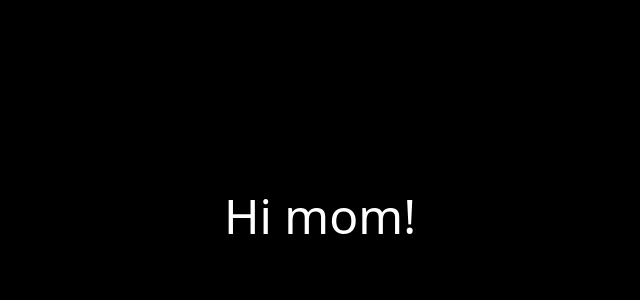
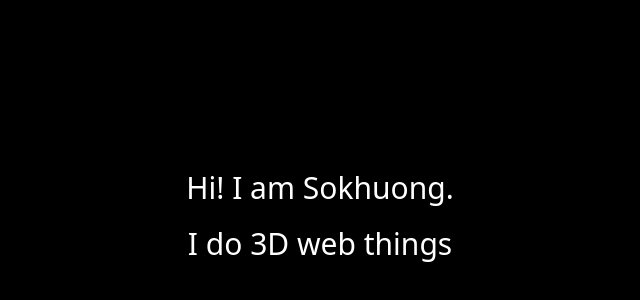
Before and after one commit to sokhuong-uon/sokhuong-old-portfolio, a Next.js app: page / in a window 1280 px wide. Shown: the part 184-484 px from the top of the page, without its empty margins (320-960 px from the left). Built offline with nearby package versions, Linux system fonts and the light colour scheme.

Commit message:
🔍 add extra content

```diff
--- a/pages/index.tsx
+++ b/pages/index.tsx
@@ -11,8 +11,9 @@ const Home: NextPage = () => {
 					content="Web Dev: Frontend;WebGL 3D Three.js React Three Fiber"
 				/>
 			</Head>
-			<div className="flex items-center justify-center w-screen h-screen bg-black">
-				<h1 className="text-5xl text-white">Hi mom!</h1>
+			<div className="flex flex-col items-center justify-center w-screen h-screen gap-5 bg-black">
+				<h1 className="text-3xl text-white">Hi! I am Sokhuong.</h1>
+				<h1 className="text-3xl text-white">I do 3D web things</h1>
 			</div>
 		</>
 	)
```
